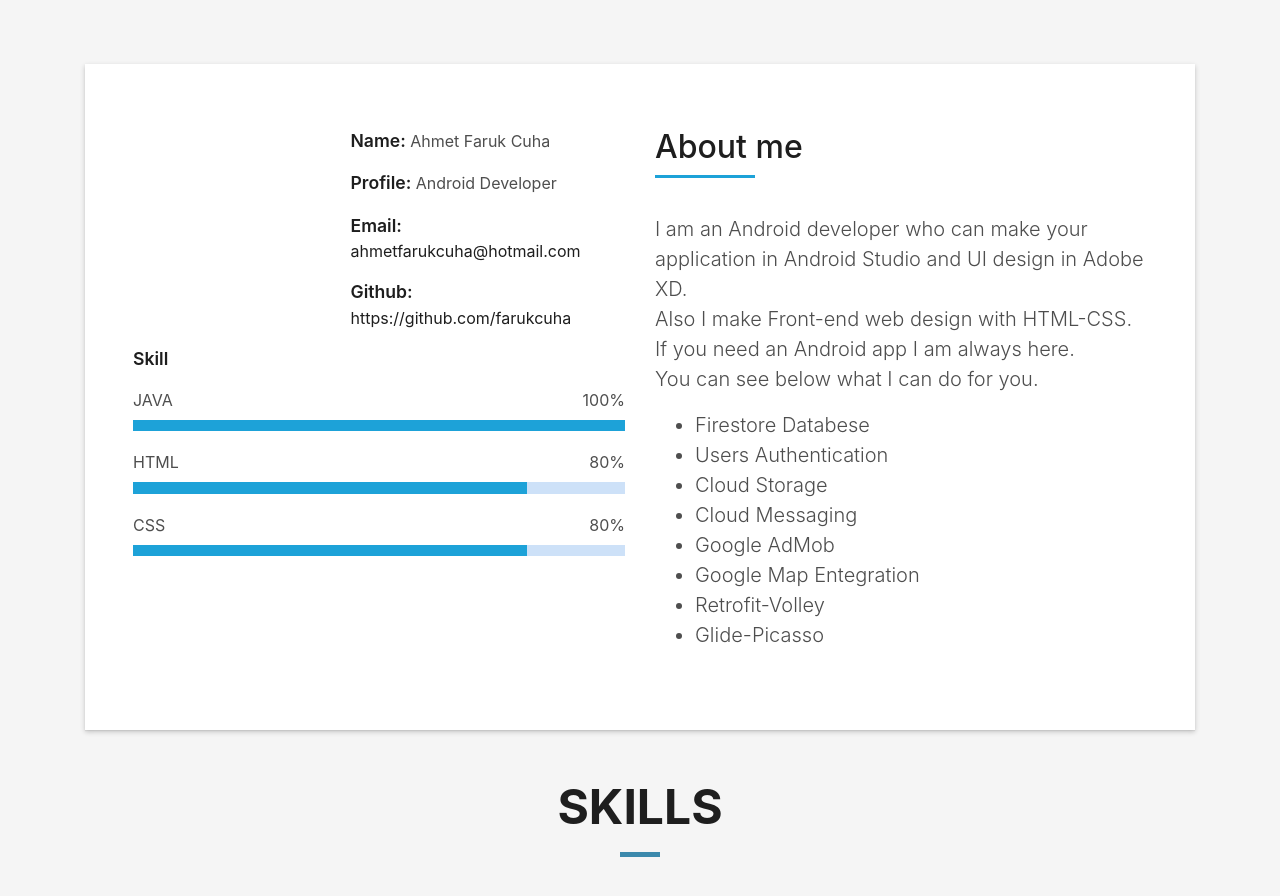
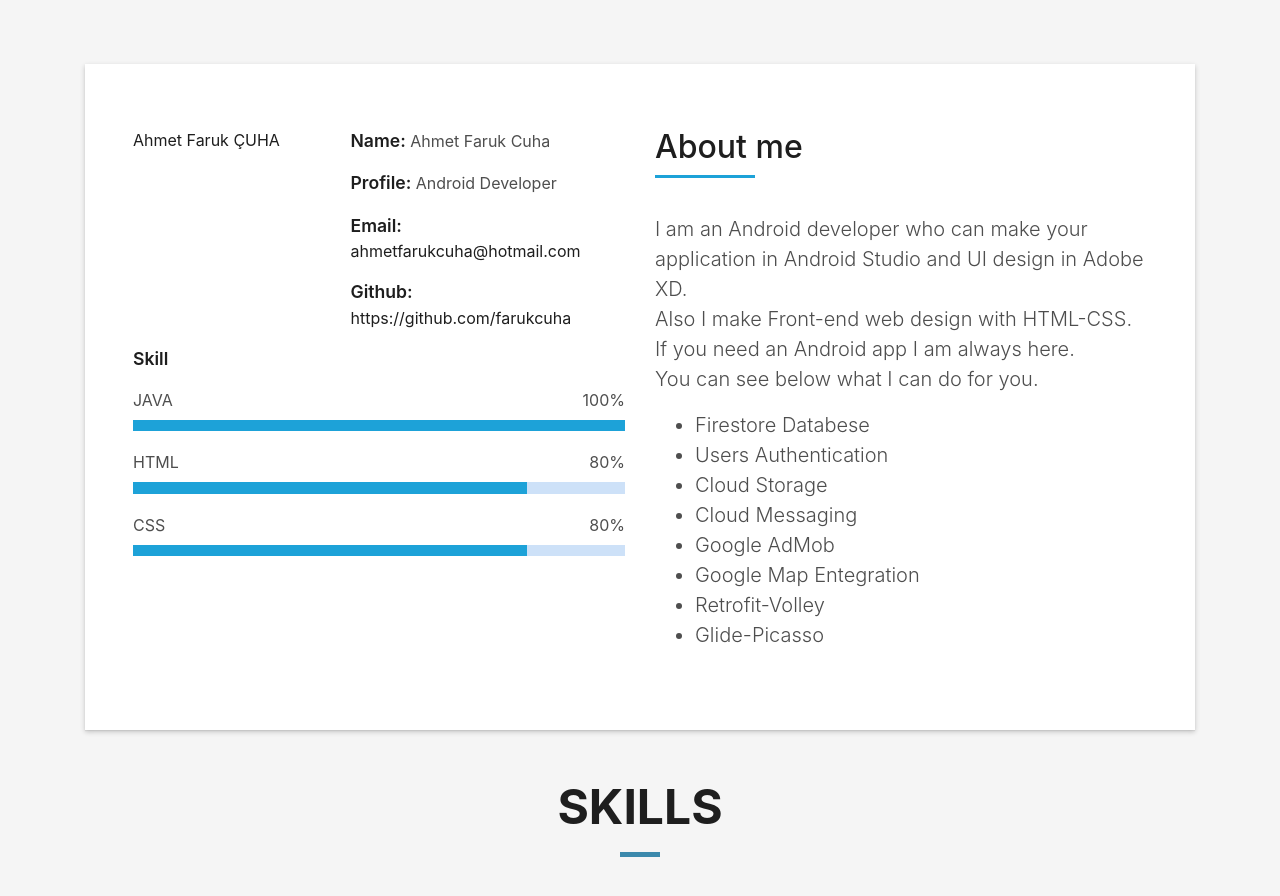
Before and after one commit to farukcuha/farukcuha.github.io, a plain HTML site: page index.html in a window 1280 px wide. Shown: the part 800-1696 px from the top of the page. Drawn offline with Linux system fonts and the light colour scheme; files whose address does not match are found by name.

Commit message:
Update index.html

```diff
--- a/index.html
+++ b/index.html
@@ -80,7 +80,7 @@
                 <div class="row">
                   <div class="col-sm-6 col-md-5">
                     <div class="about-img">
-                      <img src="img/" class="img-fluid rounded b-shadow-a" alt="">
+                      <div class="LI-profile-badge"  data-version="v1" data-size="medium" data-locale="tr_TR" data-type="horizontal" data-theme="light" data-vanity="ahmet-faruk-çuha-5a8209116"><a class="LI-simple-link" href='https://tr.linkedin.com/in/ahmet-faruk-%C3%A7uha-5a8209116?trk=profile-badge'>Ahmet Faruk ÇUHA</a></div>
                     </div>
                   </div>
                   <div class="col-sm-6 col-md-7">
```
